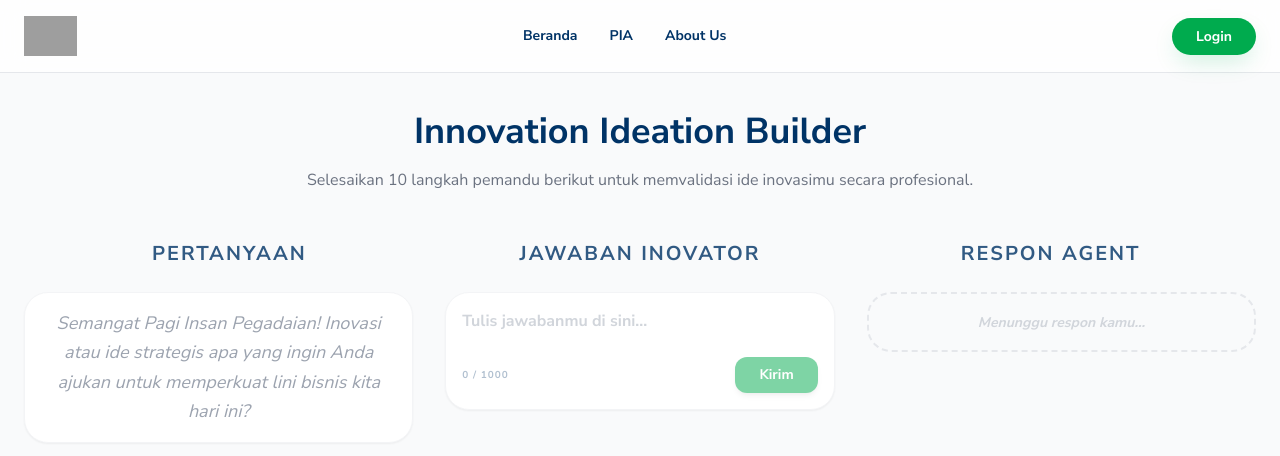
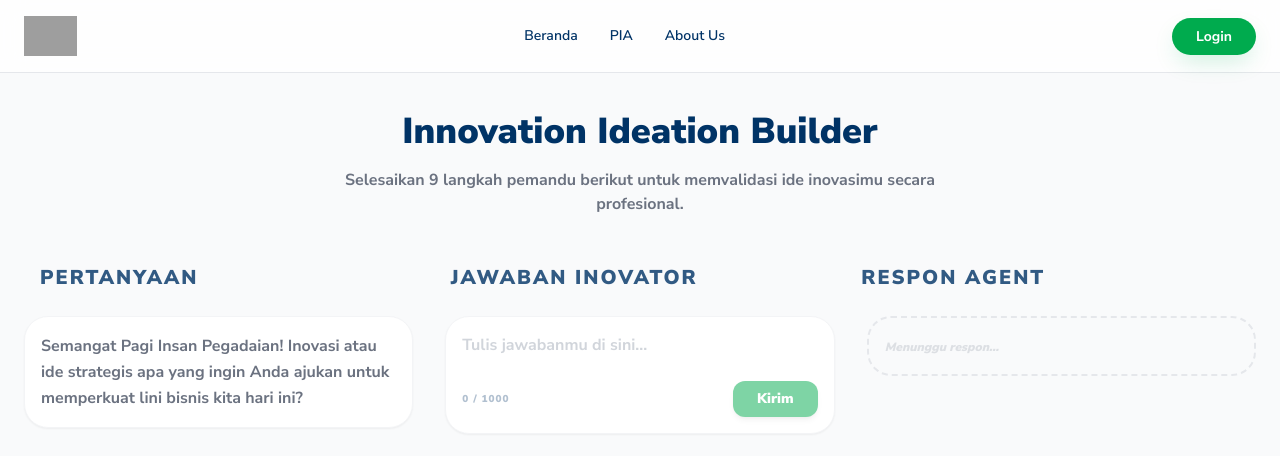
Before and after one commit to dypr-tm/innovation-awards, a Nuxt app: page /pia/submit in a window 1280 px wide. Shown: the top 456 px of the page. Built offline with nearby package versions, Linux system fonts and the light colour scheme; no server answers; grey boxes are pictures that could not be loaded.

Commit message:
style: fix font uniformity to Nunito Sans and align questions to left

```diff
--- a/app/pages/pia/submit.vue
+++ b/app/pages/pia/submit.vue
@@ -94,33 +94,33 @@ const submitAnswer = async (index: number) => {
 </script>
 
 <template>
-  <div class="pt-28 pb-32 bg-[#F9FAFB] min-h-screen">
+  <div class="pt-28 pb-32 bg-[#F9FAFB] min-h-screen font-nunito">
     <div class="container mx-auto px-6 max-w-7xl">
       <!-- Header -->
       <div class="mb-12 text-center">
         <h1 class="text-4xl font-black text-[#003366] mb-4">Innovation Ideation Builder</h1>
-        <p class="text-gray-500 max-w-2xl mx-auto">Selesaikan 10 langkah pemandu berikut untuk memvalidasi ide inovasimu secara profesional.</p>
+        <p class="text-gray-500 max-w-2xl mx-auto font-bold">Selesaikan 9 langkah pemandu berikut untuk memvalidasi ide inovasimu secara profesional.</p>
       </div>
 
       <!-- Column Labels -->
       <div class="grid grid-cols-1 md:grid-cols-3 gap-8 mb-6 px-4">
-        <div class="text-center font-black text-[#003366] text-xl uppercase tracking-widest opacity-80">Pertanyaan</div>
-        <div class="text-center font-black text-[#003366] text-xl uppercase tracking-widest opacity-80">Jawaban Inovator</div>
-        <div class="text-center font-black text-[#003366] text-xl uppercase tracking-widest opacity-80">Respon Agent</div>
+        <div class="text-left font-black text-[#003366] text-xl uppercase tracking-widest opacity-80">Pertanyaan</div>
+        <div class="text-left font-black text-[#003366] text-xl uppercase tracking-widest opacity-80">Jawaban Inovator</div>
+        <div class="text-left font-black text-[#003366] text-xl uppercase tracking-widest opacity-80">Respon Agent</div>
       </div>
 
       <!-- Interaction Area -->
       <div class="space-y-8">
         <div v-for="(step, index) in steps" :key="index" class="grid grid-cols-1 md:grid-cols-3 gap-8 items-start animate-fade-in">
 
-          <!-- Left: Question Card (Hug Content with 16px Padding) -->
-          <div class="bg-white p-4 rounded-[24px] border border-gray-100 shadow-sm flex items-center justify-center text-center">
-            <p class="text-gray-400 font-medium text-lg italic leading-relaxed">
+          <!-- Left: Question Card (Hug Content with 16px Padding, Left Aligned) -->
+          <div class="bg-white p-4 rounded-[24px] border border-gray-100 shadow-sm flex items-start text-left">
+            <p class="text-gray-500 font-bold text-[16px] leading-relaxed">
               {{ step.question }}
             </p>
           </div>
 
-          <!-- Middle: User Input/Answer Card (Hug Content with 16px Padding) -->
+          <!-- Middle: User Input/Answer Card -->
           <div class="bg-white p-4 rounded-[24px] border border-gray-100 shadow-sm flex flex-col gap-4 relative">
             <textarea
               v-model="step.answer"
@@ -144,15 +144,15 @@ const submitAnswer = async (index: number) => {
                 v-if="!step.isLoading"
                 @click="submitAnswer(index)"
                 :disabled="step.answer.trim().length === 0"
-                class="btn-primary px-6 py-2 rounded-xl text-sm shadow-md hover:shadow-irish-green/20 disabled:opacity-50 disabled:cursor-not-allowed"
+                class="btn-primary px-6 py-2 rounded-xl text-sm shadow-md hover:shadow-irish-green/20 disabled:opacity-50 disabled:cursor-not-allowed font-black"
               >
                 Kirim
               </button>
             </div>
           </div>
 
-          <!-- Right: AI Response Card (Hug Content with 16px Padding) -->
-          <div class="p-4 rounded-[24px] flex flex-col justify-center transition-all duration-500"
+          <!-- Right: AI Response Card -->
+          <div class="p-4 rounded-[24px] flex flex-col justify-start transition-all duration-500"
                :class="step.aiResponse ? 'bg-[#D1D5DB] shadow-inner' : 'bg-gray-50 border-2 border-dashed border-gray-200'">
 
             <div v-if="step.isLoading" class="flex flex-col items-center gap-3">
@@ -164,21 +164,21 @@ const submitAnswer = async (index: number) => {
               <span class="text-[10px] font-bold text-irish-green uppercase tracking-widest">Agent Berpikir...</span>
             </div>
 
-            <div v-else-if="step.aiResponse" class="text-gray-600 font-semibold leading-relaxed whitespace-pre-wrap">
+            <div v-else-if="step.aiResponse" class="text-gray-700 font-bold leading-relaxed whitespace-pre-wrap">
               {{ step.aiResponse }}
             </div>
 
-            <div v-else class="text-center font-bold">
-              <span class="text-gray-300 text-sm italic">Menunggu respon kamu...</span>
+            <div v-else class="text-left font-black opacity-30">
+              <span class="text-gray-400 text-xs italic">Menunggu respon...</span>
             </div>
           </div>
         </div>
 
         <!-- Success Message -->
         <div v-if="isFinished" class="mt-12 bg-white p-12 rounded-[48px] text-center border border-gray-100 shadow-xl animate-fade-in-up">
-           <div class="w-20 h-20 bg-irish-green rounded-full flex items-center justify-center mx-auto mb-6 text-white text-4xl shadow-lg">✓</div>
+           <div class="w-20 h-20 bg-irish-green rounded-full flex items-center justify-center mx-auto mb-6 text-white text-4xl shadow-lg font-nunito">✓</div>
            <h2 class="text-3xl font-black text-[#003366] mb-4">Draft Proposal Selesai!</h2>
-           <p class="text-gray-500 mb-8 max-w-lg mx-auto">Selamat, ide kamu telah tervalidasi oleh sistem. Kamu bisa mengunduh ringkasan atau melanjutkan ke dashboard.</p>
+           <p class="text-gray-500 mb-8 max-w-lg mx-auto font-bold">Selamat, ide kamu telah tervalidasi oleh sistem. Kamu bisa mengunduh ringkasan atau melanjutkan ke dashboard.</p>
            <div class="flex gap-4 justify-center">
              <button @click="navigateTo('/pia')" class="px-8 py-3 bg-[#003366] text-white font-bold rounded-2xl">Kembali ke Portal</button>
            </div>
@@ -189,6 +189,12 @@ const submitAnswer = async (index: number) => {
 </template>
 
 <style scoped>
+@import url('https://fonts.googleapis.com/css2?family=Nunito+Sans:wght@400;600;700;800;900&display=swap');
+
+.font-nunito {
+  font-family: 'Nunito Sans', sans-serif;
+}
+
 .shadow-inner {
   box-shadow: inset 0 2px 10px rgba(0,0,0,0.05);
 }
```
